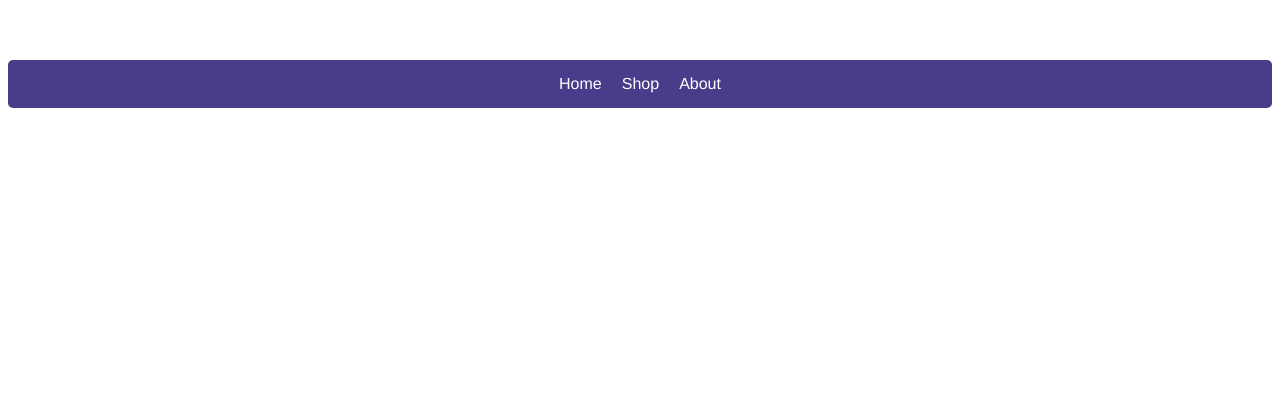
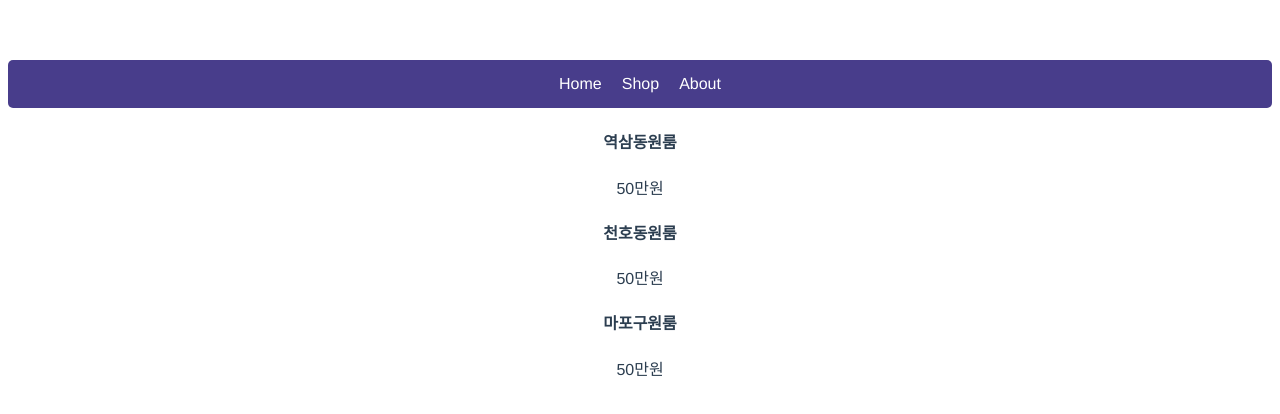
Before and after one commit to Bucky5683/VuejsStudy, a Vue app in the folder vuedongsan/: page / in a window 1280 px wide. Shown: the top 414 px of the page. Built offline with nearby package versions, Linux system fonts and the light colour scheme.

Commit message:
리액트보다 100배 쉬운 Vue 반복문 v-for 숙제

```diff
--- a/vuedongsan/src/App.vue
+++ b/vuedongsan/src/App.vue
@@ -1,6 +1,12 @@
 <template>
   <div class="menu">
     <a v-for="(작명, i) in 메뉴들" :key="i"> {{ 작명 }}</a>
+  </div>
+  <div class="products">
+    <div v-for="(제목, i) in products" :key="i">
+      <h4>{{ 제목 }}</h4>
+      <p>50만원</p>
+    </div>
   </div>
 </template>
 
@@ -9,7 +15,8 @@ export default {
   name: 'App',
   data() {
     return {
-      메뉴들: ['Home', 'Shop', 'About']
+      메뉴들: ['Home', 'Shop', 'About'],
+      products : ['역삼동원룸', '천호동원룸', '마포구원룸']
     }
   }
 }
```
